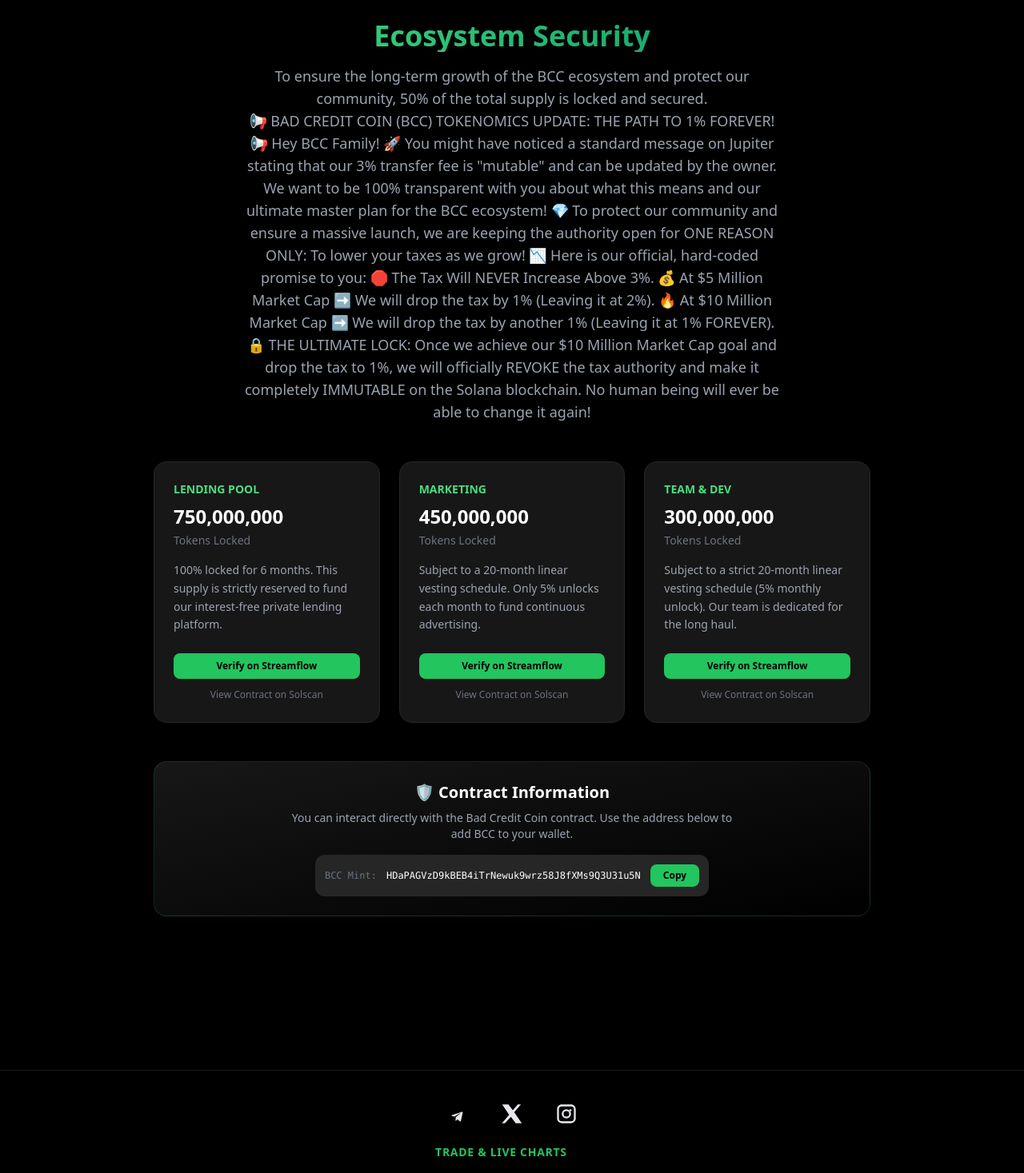
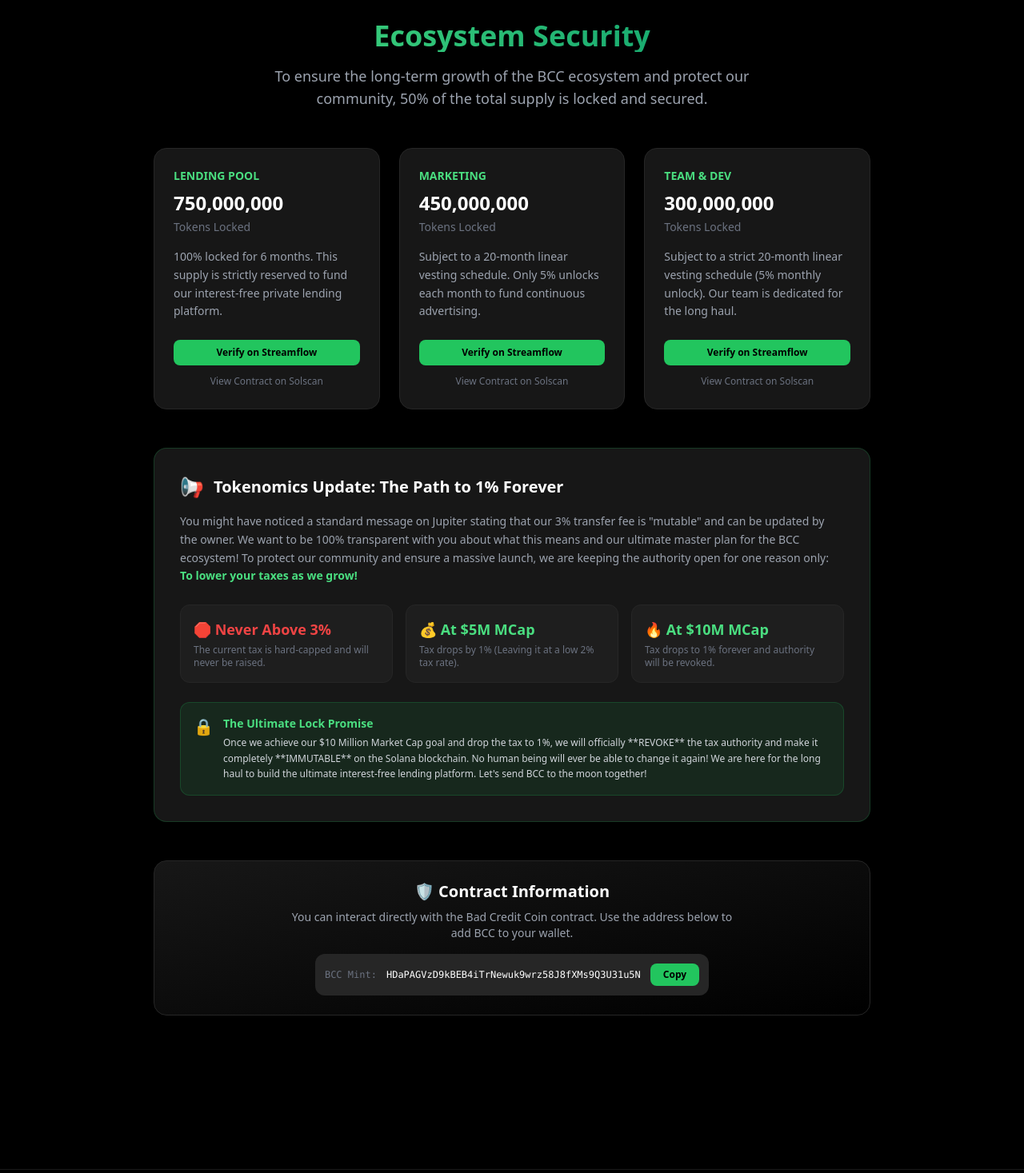
Before and after one commit to jahangirchoudhry1978-star/bad-credit-coin, a React (Vite) app: page / in a window 1280 px wide. Shown: the part 3020-4487 px from the top of the page at 80% size. Built offline with nearby package versions, Linux system fonts and the light colour scheme.

Commit message:
Add New Ecosystem.tsx

```diff
--- a/src/components/EcosystemSecurity.tsx
+++ b/src/components/EcosystemSecurity.tsx
@@ -21,22 +21,6 @@ export default function EcosystemSecurity() {
           </h2>
           <p className="text-gray-400 text-lg max-w-2xl mx-auto">
             To ensure the long-term growth of the BCC ecosystem and protect our community, 50% of the total supply is locked and secured.
-          </p>
-          <p className="text-gray-400 text-lg max-w-2xl mx-auto">
-            📢 BAD CREDIT COIN (BCC) TOKENOMICS UPDATE: THE PATH TO 1% FOREVER! 📢
-
-Hey BCC Family! 🚀
-
-You might have noticed a standard message on Jupiter stating that our 3% transfer fee is "mutable" and can be updated by the owner. We want to be 100% transparent with you about what this means and our ultimate master plan for the BCC ecosystem! 💎
-
-To protect our community and ensure a massive launch, we are keeping the authority open for ONE REASON ONLY: To lower your taxes as we grow! 📉
-
-Here is our official, hard-coded promise to you:
-
-🛑 The Tax Will NEVER Increase Above 3%. 💰 At $5 Million Market Cap ➡️ We will drop the tax by 1% (Leaving it at 2%).
-🔥 At $10 Million Market Cap ➡️ We will drop the tax by another 1% (Leaving it at 1% FOREVER).
-
-🔒 THE ULTIMATE LOCK: Once we achieve our $10 Million Market Cap goal and drop the tax to 1%, we will officially REVOKE the tax authority and make it completely IMMUTABLE on the Solana blockchain. No human being will ever be able to change it again!
           </p>
         </div>
 
@@ -140,8 +124,52 @@ Here is our official, hard-coded promise to you:
           </div>
         </div>
 
+
+        {/* 🚀 NEW: TOKENOMICS UPDATE & ROADMAP CARD */}
+        <div className="bg-neutral-900 border border-green-500/20 rounded-2xl p-8 mb-12 hover:border-green-500/40 transition-all duration-300">
+          <div className="flex items-center gap-3 mb-4">
+            <span className="text-2xl">📢</span>
+            <h3 className="text-xl font-bold text-white">Tokenomics Update: The Path to 1% Forever</h3>
+          </div>
+
+          <p className="text-gray-400 text-sm leading-relaxed mb-6">
+            You might have noticed a standard message on Jupiter stating that our 3% transfer fee is &quot;mutable&quot; and can be updated by the owner. We want to be 100% transparent with you about what this means and our ultimate master plan for the BCC ecosystem! To protect our community and ensure a massive launch, we are keeping the authority open for one reason only: <span className="text-green-400 font-semibold">To lower your taxes as we grow!</span>
+          </p>
+
+          {/* Visual Step-by-Step Roadmap */}
+          <div className="grid grid-cols-1 md:grid-cols-3 gap-4 mb-6">
+
+            <div className="bg-neutral-800/50 p-4 rounded-xl border border-neutral-800">
+              <div className="text-red-500 font-bold text-lg mb-1">🛑 Never Above 3%</div>
+              <p className="text-gray-500 text-xs">The current tax is hard-capped and will never be raised.</p>
+            </div>
+
+            <div className="bg-neutral-800/50 p-4 rounded-xl border border-neutral-800">
+              <div className="text-green-400 font-bold text-lg mb-1">💰 At $5M MCap</div>
+              <p className="text-gray-500 text-xs">Tax drops by 1% (Leaving it at a low 2% tax rate).</p>
+            </div>
+
+            <div className="bg-neutral-800/50 p-4 rounded-xl border border-neutral-800">
+              <div className="text-green-400 font-bold text-lg mb-1">🔥 At $10M MCap</div>
+              <p className="text-gray-500 text-xs">Tax drops to 1% forever and authority will be revoked.</p>
+            </div>
+
+          </div>
+
+          <div className="bg-green-500/10 border border-green-500/20 rounded-xl p-4 flex items-start gap-3">
+            <span className="text-xl">🔒</span>
+            <div>
+              <h4 className="text-green-400 font-bold text-sm mb-1">The Ultimate Lock Promise</h4>
+              <p className="text-gray-300 text-xs leading-relaxed">
+                Once we achieve our $10 Million Market Cap goal and drop the tax to 1%, we will officially **REVOKE** the tax authority and make it completely **IMMUTABLE** on the Solana blockchain. No human being will ever be able to change it again! We are here for the long haul to build the ultimate interest-free lending platform. Let&apos;s send BCC to the moon together!
+              </p>
+            </div>
+          </div>
+        </div>
+
+
         {/* Dynamic Verification Section */}
-        <div className="bg-gradient-to-br from-neutral-900 to-black border border-green-500/20 rounded-2xl p-6 text-center">
+        <div className="bg-gradient-to-br from-neutral-900 to-black border border-neutral-800 rounded-2xl p-6 text-center">
           <h3 className="text-xl font-bold mb-2 flex items-center justify-center gap-2">
             🛡️ Contract Information
           </h3>
```
